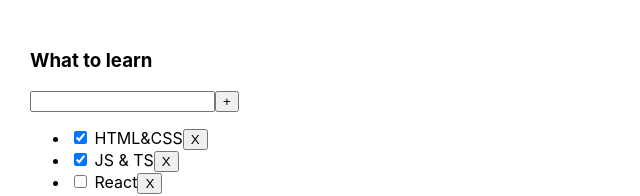
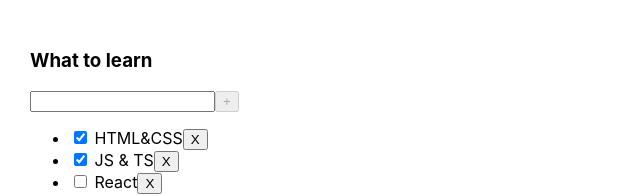
Before and after one commit to Tenebran/Sergej-TodoList, a React (Create React App) app: page / in a window 1280 px wide. Shown: the top 196 px of the page, without its empty margins (0-640 px from the left). Built offline with nearby package versions, Linux system fonts and the light colour scheme.

Commit message:
changes-1.3.1

```diff
--- a/src/App.tsx
+++ b/src/App.tsx
@@ -2,6 +2,7 @@ import React, { useState } from 'react';
 import './App.scss';
 import { TodoList } from './components/TodoList/TodoList';
 import { v1 } from 'uuid';
+import { V4MAPPED } from 'dns';
 
 export type TaskType = { id: string; title: string; isDone: boolean };
 
@@ -28,23 +29,30 @@ function App() {
     setFilter(value);
   };
 
-  let filterTasks = tasksForTodoList;
+  const addTask = (title: string) => {
+    setTasksForTodoList([...tasksForTodoList, { id: v1(), title, isDone: false }]);
+  };
 
-  if (filter === 'active') {
-    filterTasks = tasksForTodoList.filter(task => !task.isDone);
-  } else if (filter === 'completed') {
-    filterTasks = tasksForTodoList.filter(task => !!task.isDone);
-  }
+  const getFilteredTask = (task: Array<TaskType>, filter: FilterValueType): Array<TaskType> => {
+    switch (filter) {
+      case 'active':
+        return task.filter(task => !task.isDone);
+      case 'completed':
+        return task.filter(task => task.isDone);
+      default:
+        return task;
+    }
+  };
 
-  // GUI:
   return (
     <div className="app">
       <TodoList
         title={todoListTitle}
-        tasks={filterTasks}
+        tasks={getFilteredTask(tasksForTodoList, filter)}
         onDelete={onDelete}
         filter={filter}
         changeFilter={changeFilter}
+        addTask={addTask}
       />
       {/* <TodoList title={'What to by'} /> */}
     </div>
--- a/src/components/TodoList/TodoList.tsx
+++ b/src/components/TodoList/TodoList.tsx
@@ -7,33 +7,58 @@ type TodoListPropsType = {
   onDelete: (id: string) => void;
   filter: FilterValueType;
   changeFilter: (value: FilterValueType) => void;
+  addTask: (title: string) => void;
 };
 
 export const TodoList = (props: TodoListPropsType) => {
+  const [title, setTitle] = useState<string | undefined>();
+
+  const addTask = () => {
+    title && props.addTask(title);
+    setTitle('');
+  };
+
+  const onEnterAddTask = (e: React.KeyboardEvent<HTMLInputElement>) => {
+    if (e.key === 'Enter') {
+      addTask();
+    }
+  };
+
+  const onChangeTitle = (e: React.ChangeEvent<HTMLInputElement>) => {
+    setTitle(e.target.value);
+  };
+
+  const onCklickHandlerCreator = (value: FilterValueType) => () => props.changeFilter(value);
+
   return (
     <div>
       <h3>{props.title}</h3>
       <div>
-        <input />
-        <button>+</button>
+        <input value={title} onChange={onChangeTitle} onKeyDown={onEnterAddTask} />
+        <button onClick={addTask} disabled={!title}>
+          +
+        </button>
       </div>
       {props.tasks.length ? (
         <ul>
-          {props.tasks.map(task => (
-            <li key={task.id}>
-              <input type="checkbox" checked={task.isDone} /> <span>{task.title}</span>
-              <button onClick={() => props.onDelete(task.id)}> X</button>
-            </li>
-          ))}
+          {props.tasks.map(task => {
+            const removeTask = () => props.onDelete(task.id);
+            return (
+              <li key={task.id}>
+                <input type="checkbox" checked={task.isDone} /> <span>{task.title}</span>
+                <button onClick={removeTask}> X</button>
+              </li>
+            );
+          })}
         </ul>
       ) : (
         <span>Your list is empty</span>
       )}
 
       <div>
-        <button onClick={() => props.changeFilter('all')}>All</button>
-        <button onClick={() => props.changeFilter('active')}>Active</button>
-        <button onClick={() => props.changeFilter('completed')}>Completed</button>
+        <button onClick={onCklickHandlerCreator('all')}>All</button>
+        <button onClick={onCklickHandlerCreator('active')}>Active</button>
+        <button onClick={onCklickHandlerCreator('completed')}>Completed</button>
       </div>
     </div>
   );
```
